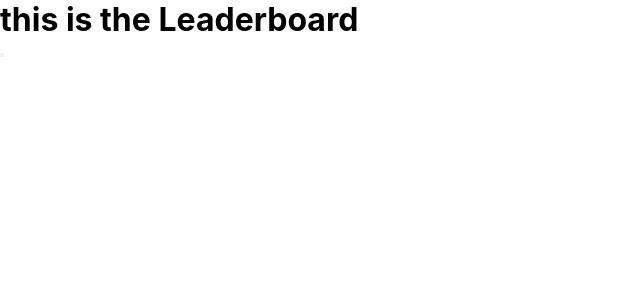
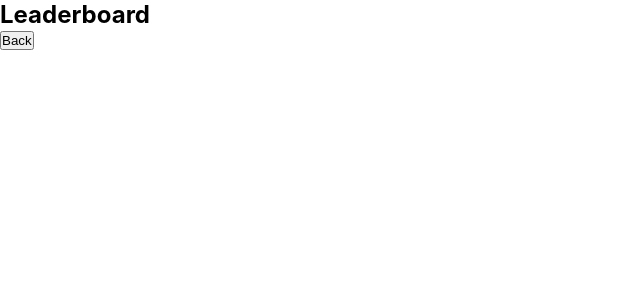
Before and after one commit to SizweMalobola/where_is_waldo, a React (Create React App) app: page /leaderboard/1 in a window 1280 px wide. Shown: the top 300 px of the page, without its empty margins (0-640 px from the left). Built offline with nearby package versions, Linux system fonts and the light colour scheme; a web font is replaced by a local one.

Commit message:
updated leaderboard

```diff
--- a/src/components/Leaderboard.js
+++ b/src/components/Leaderboard.js
@@ -6,12 +6,17 @@ function Leaderboard() {
   console.log(history);
   return (
     <div>
-      <h1>this is the Leaderboard</h1>
+      <nav>
+        <h1>Leaderboard</h1>
+      </nav>
+      <div></div>
       <button
         onClick={() => {
           history.goBack();
         }}
-      ></button>
+      >
+        Back
+      </button>
     </div>
   );
 }
```
